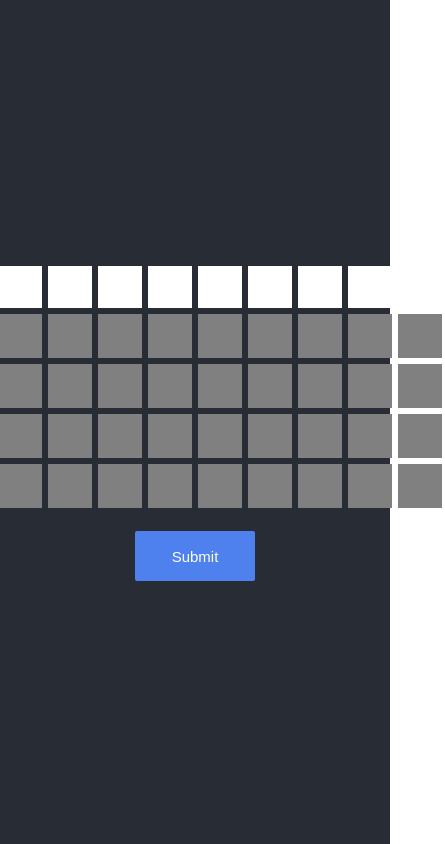
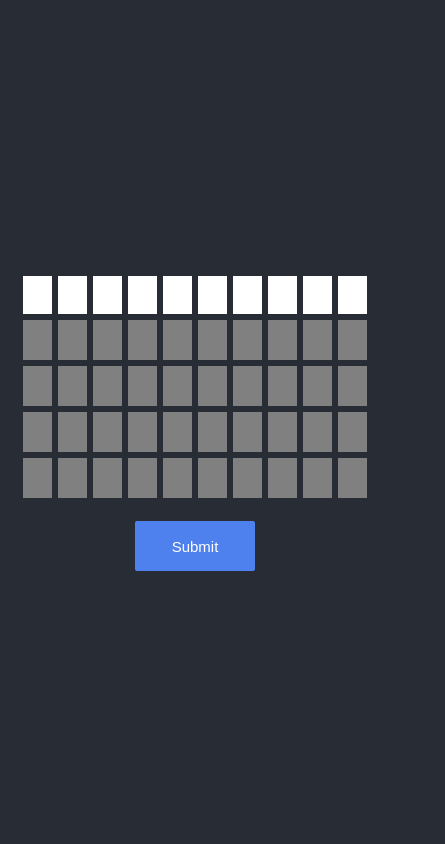
Before and after one commit to germauricio/tenniswordle, a React (Create React App) app: page / in a window 390 px wide. Shown: the whole page, 445 px wide, since content can reach past the window. Built offline with nearby package versions, Linux system fonts and the light colour scheme.

Commit message:
css and animation

```diff
--- a/src/components/App.css
+++ b/src/components/App.css
@@ -20,7 +20,6 @@
 }
 
 .App {
-  background-color: #282c34;
   min-height: 100vh;
   display: flex;
   flex-direction: column;
@@ -34,3 +33,9 @@
   display: flex;
   flex-direction: row;
 }
+
+@media (max-width: 600px) {
+  .App {
+    margin: 0 20px;
+  }
+}
--- a/src/components/guessSquare/guessSquare.css
+++ b/src/components/guessSquare/guessSquare.css
@@ -1,10 +1,25 @@
 .guess-square__block {
-  width: 44px;
-  height: 44px;
+  width: 40px;
+  height: 40px;
   margin: 3px;
+  animation-name: block-animation;
+  animation-duration: 0.5s;
+}
+
+@keyframes block-animation {
+  from {
+    height: 0;
+    margin-bottom: 43px;
+  }
+
+  to {
+    max-height: 40px;
+    margin-bottom: 3px;
+  }
 }
 
 .guess-square__content {
   text-align: center;
-  padding: 7px;
+  padding-top: 5px;
+  font-size: 25px;
 }
--- a/src/components/input/input.css
+++ b/src/components/input/input.css
@@ -1,9 +1,16 @@
 .input__square {
   border: none;
-  width: 40px;
-  height: 40px;
+  width: 36px;
+  height: 36px;
   margin: 3px;
-  font-size: 30px;
+  font-size: 25px;
   text-align: center;
   text-transform: capitalize;
 }
+
+@media (max-width: 600px) {
+  .input__square {
+    width: 100%;
+    max-width: 36px;
+  }
+}
--- a/src/components/matrix/Matrix.jsx
+++ b/src/components/matrix/Matrix.jsx
@@ -36,7 +36,7 @@ const Matrix = ({squares, player}) => {
   }
 
   const handleChange = (e) => {
-    const nextInput = ref.current.children[4-triesLeft]?.children[parseInt(e.target.name) + 1];
+    const nextInput = ref.current.firstChild.children[4-triesLeft]?.children[parseInt(e.target.name) + 1];
     if(nextInput && e.target.value) nextInput.focus();
 
     setError('');
@@ -49,15 +49,17 @@ const Matrix = ({squares, player}) => {
 
   return (
     <form ref={ref} onSubmit={handleSubmit} className="App">
-      {(triesLeft < 4 || won ) && <Tries player={player} guesses={guesses} />}
-      {!won && !lost && (
-        <Input player={player} onChange={handleChange} squares={squares} />
-      )}
-      {[...Array(triesLeft)].map(() => <UndoneTries squares={squares} disabled={true}/>)}
+      <div className={`${namespace}__container`}>
+        {(triesLeft < 4 || won ) && <Tries player={player} guesses={guesses} />}
+        {!won && !lost && (
+          <Input player={player} onChange={handleChange} squares={squares} />
+        )}
+        {[...Array(triesLeft)].map(() => <UndoneTries squares={squares} disabled={true}/>)}
+      </div>
       {error && <p className={`${namespace}__error-message`}>{error}</p>}
       {won ? <p>Ganastes</p> : (
         <>
-          {lost && <p>perdistes: {squares}</p>}
+          {lost && <p>Perdistes: {squares}</p>}
           <button className={`${namespace}__button`}type="submit">Submit</button>
         </>
       )}
--- a/src/components/matrix/matrix.css
+++ b/src/components/matrix/matrix.css
@@ -12,3 +12,12 @@
   margin-top: 20px;
   font-size: 15px;
 }
+
+@media (max-width: 600px) {
+  .matrix__container {
+    max-width: 100%;
+    height: auto;
+    margin-left: 20px;
+    margin-right: 20px;
+  }
+}
--- a/src/components/undoneTries/undoneTries.css
+++ b/src/components/undoneTries/undoneTries.css
@@ -1,6 +1,6 @@
 .undone-tries__block {
   background-color: grey;
-  width: 44px;
-  height: 44px;
+  width: 40px;
+  height: 40px;
   margin: 3px;
 }
--- a/src/index.css
+++ b/src/index.css
@@ -6,6 +6,7 @@ body {
   -webkit-font-smoothing: antialiased;
   -moz-osx-font-smoothing: grayscale;
   -webkit-appearance: none;
+  background-color: #282c34;
 }
 
 code {
```
